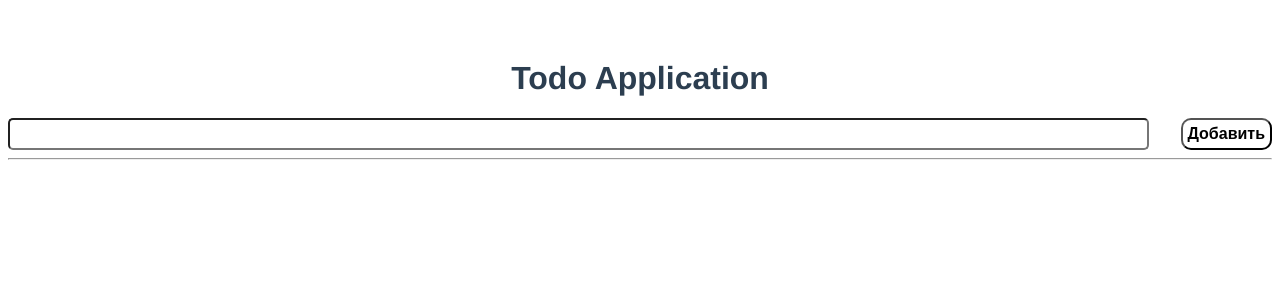
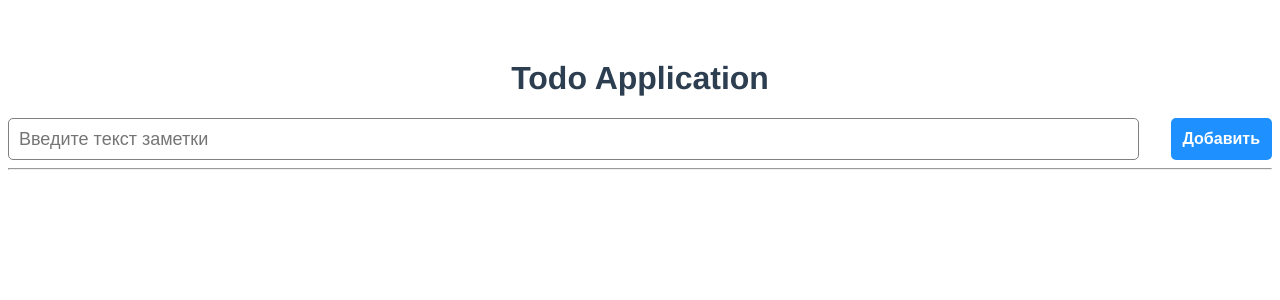
Before and after one commit to FzeroH/lab_dbms, a Vue app: page / in a window 1280 px wide. Shown: the top 300 px of the page. Built offline with nearby package versions, Linux system fonts and the light colour scheme; no server answers.

Commit message:
Правки верстки

```diff
--- a/src/components/AddTodoItem.vue
+++ b/src/components/AddTodoItem.vue
@@ -1,6 +1,6 @@
 <template>
   <form @submit.prevent="onSubmit">
-    <input type="text" v-model="title"/>
+    <input type="text" v-model="title" placeholder="Введите текст заметки"/>
     <button type="submit">Добавить</button>
   </form>
 </template>
@@ -37,20 +37,49 @@ export default {
 </script>
 
 <style scoped>
-  form{
+  form {
     display: flex;
   }
-  input{
+
+  input {
     width: 400rem;
     border-radius: 5px;
+    border: 1px solid gray;
 
+    padding: 0 10px;
+
+    font-size: 18px;
+
+    transition: 200ms ease;
+    outline: none;
   }
-  button{
+
+  input[type=text]:focus {
+    border: 1px solid dodgerblue;
+    transition: 200ms ease;
+  }
+
+  button {
     margin-left: 2rem;
-    padding: 5px;
-    border-radius: 10px;
-    background-color: white;
+    padding: 10px;
+    border: 2px solid transparent;
+    border-radius: 5px;
     font-weight: bold;
     font-size: 1rem;
+
+    background-color: dodgerblue;
+    color: white;
+
+    transition: 300ms ease;
+
+    cursor: pointer;
+  }
+
+  button[type=submit]:hover {
+    background: transparent;
+    border: 2px solid dodgerblue;
+    color: dodgerblue;
+
+    transition: 300ms ease;
   }
 </style>
--- a/src/components/TodoItem.vue
+++ b/src/components/TodoItem.vue
@@ -1,7 +1,7 @@
 <template>
  <li>
     <span v-bind:class="{done:todo.done}">
-      <input type="checkbox" @change="markDone(todo)"/>
+      <input type="checkbox" v-if="!todo.done" @change="markDone(todo)"/>
       <!--<strong>{{todo.id}}.</strong>-->
       {{todo.task}}
     </span>
@@ -9,7 +9,7 @@
         class="remove_btn"
         v-on:click="$emit('remove-todo',todo.id)"
     >
-      &times;
+      Удалить
     </button>
   </li>
 </template>
@@ -32,23 +32,29 @@ export default {
 </script>
 
 <style scoped>
-  li{
+  li {
     border: 1px solid #ccc;
     display: flex;
     justify-content: space-between;
-    padding: .5rem 2rem;
-    margin-bottom: 1rem;
+    padding: 10px;
   }
-  .remove_btn{
+
+  .remove_btn {
+    height: 100%;
+    padding: 2px 5px;
+    border: 1px solid transparent;
+    border-radius: 5px;
     background-color: red;
-    border-radius: 50%;
     color: white;
     font-weight: bold;
+    cursor: pointer;
   }
-  input{
+
+  input {
     margin-right: 1.5rem;
   }
-  .done{
+
+  .done {
     text-decoration: line-through;
   }
 </style>
```
